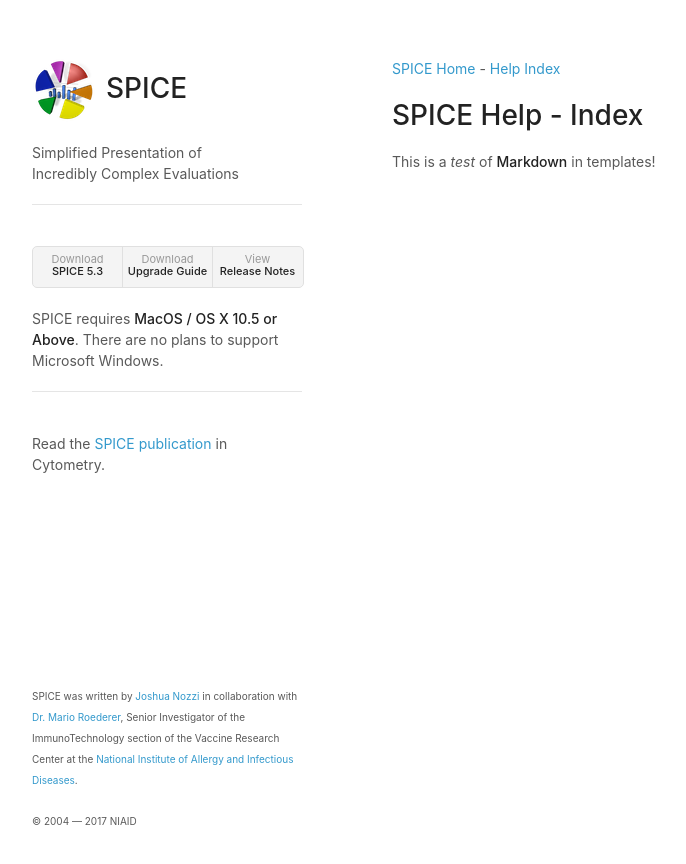
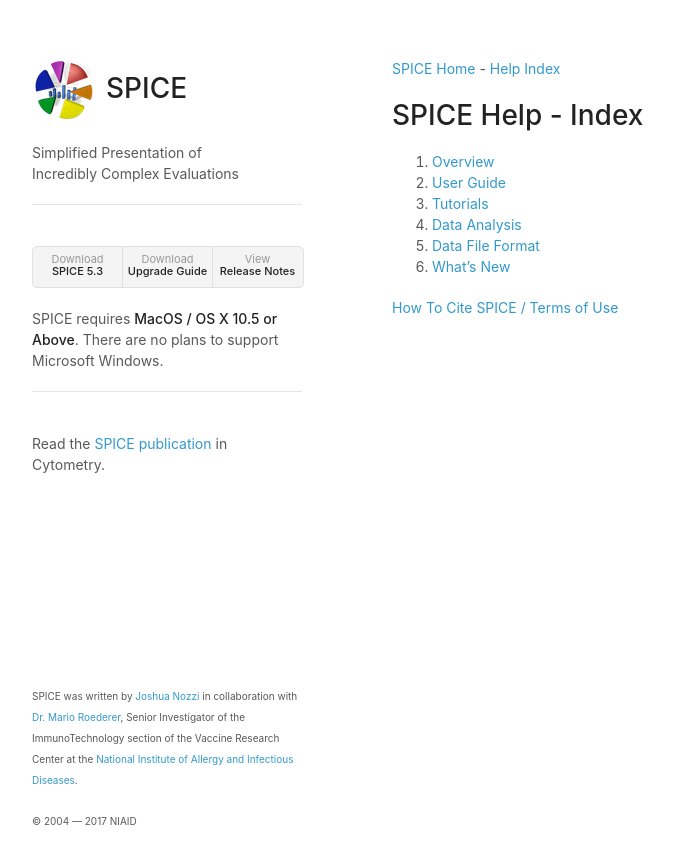
Before and after one commit to niaid/spice, a Jekyll site: the page built from help/index.md, in a window 1280 px wide. Shown: the top 864 px of the page, without its empty margins (178-864 px from the left). Built offline with Jekyll 4.4.1, drawn with Linux system fonts in a browser that asks for light colours.

Commit message:
Help Index

```diff
--- a/help/index.md
+++ b/help/index.md
@@ -3,4 +3,11 @@
 title: Index
 ---
 
-This is a *test* of **Markdown** in templates!
+1. [Overview](overview)
+2. [User Guide](guideindex)
+3. [Tutorials](tutorialindex)
+4. [Data Analysis](analysis)
+5. [Data File Format](dataformat)
+6. [What's New](whatsnew)
+
+[How To Cite SPICE / Terms of Use](termsofuse)
```
Also changed, not shown: help/index-old.html (deleted, +0 -59 lines).
